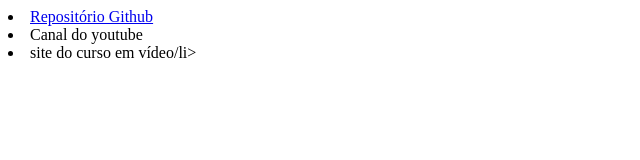
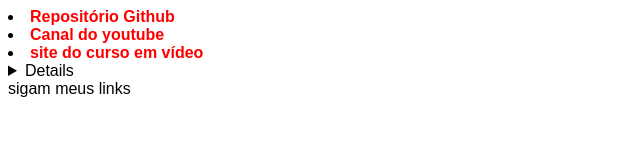
Before and after one commit to lucivandodecarvalho/HTML-CSS_01, a plain HTML site: page links.html in a window 1280 px wide. Shown: the whole page, without its empty margins (0-640 px from the left). Drawn offline with Linux system fonts and the light colour scheme.

Commit message:
Update links.html

```diff
--- a/links.html
+++ b/links.html
@@ -5,11 +5,42 @@
     <meta http-equiv="X-UA-Compatible" content="IE=edge">
     <meta name="viewport" content="width=device-width, initial-scale=1.0">
     <title>personalizando links</title>
+    <style>
+        body{
+            font-family: Arial, Helvetica, sans-serif;
+        }
+        a{
+            color: red;
+            text-decoration: none;
+            font-weight: bold;
+        }
+        a:visited{
+            color: darkred;
+        }
+        a:hover{
+            text-decoration:  underline;
+            color: black;
+        }
+        a:active{
+            color: yellow;
+        }
+    </style>
 </head>
 <body>
-    <li><a href="https://github.com/lucivandodecarvalho">Repositório Github</a></li>
-    <li>Canal do youtube</li>
-    <li>site do curso em vídeo/li>
+    <li><a href="https://github.com/lucivandodecarvalho" target="blanck">Repositório Github</a></li>
+    <li><a href="https://www.youtube.com/channel/UCxwSXNhCBE4VcMNW74ILvrQ" target ="blanck">Canal do youtube</a></li>
+    <li><a href="https://www.youtube.com/cursoemvideo.com" target="blanck">site do curso em vídeo</a></li>
 
 </body>
+<footer>
+   <details>
+    <li><a href="https://github.com/lucivandodecarvalho" target="blanck">lucivando de carvalho</a></li>
+    <li><a href="https://www.youtube.com/channel/UCxwSXNhCBE4VcMNW74ILvrQ" target ="blanck">Jeferson Gomes</a></li>
+    <li><a href="https://www.youtube.com/cursoemvideo.com" target="blanck">Mayron da Conseição Marçal</a></li>
+    </details>
+    <div>
+        sigam meus links
+    </div>
+
+</footer>
 </html>
```
